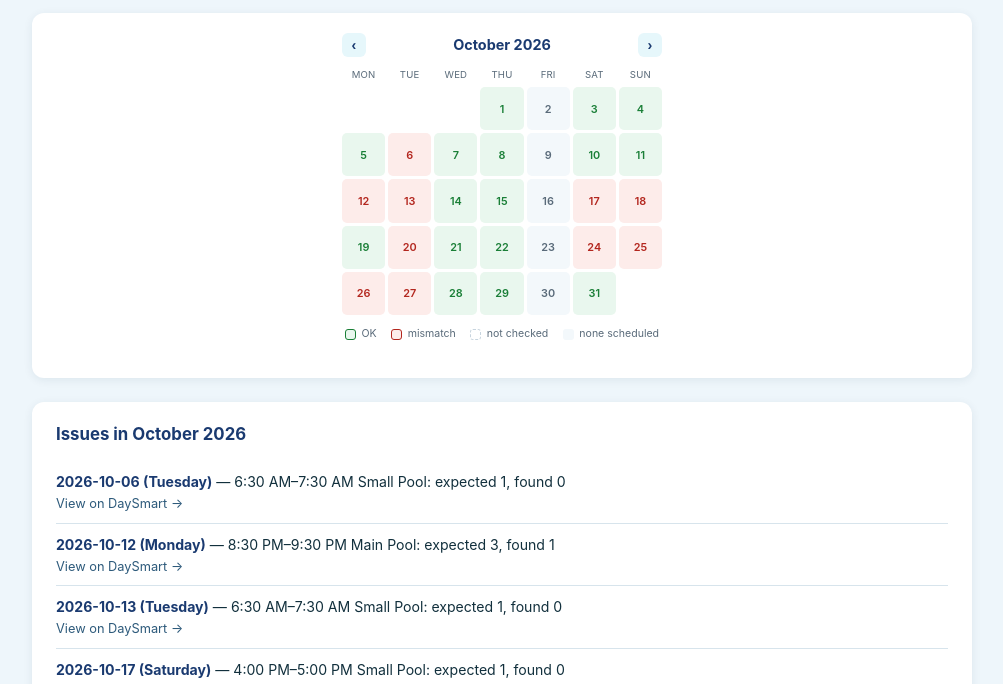
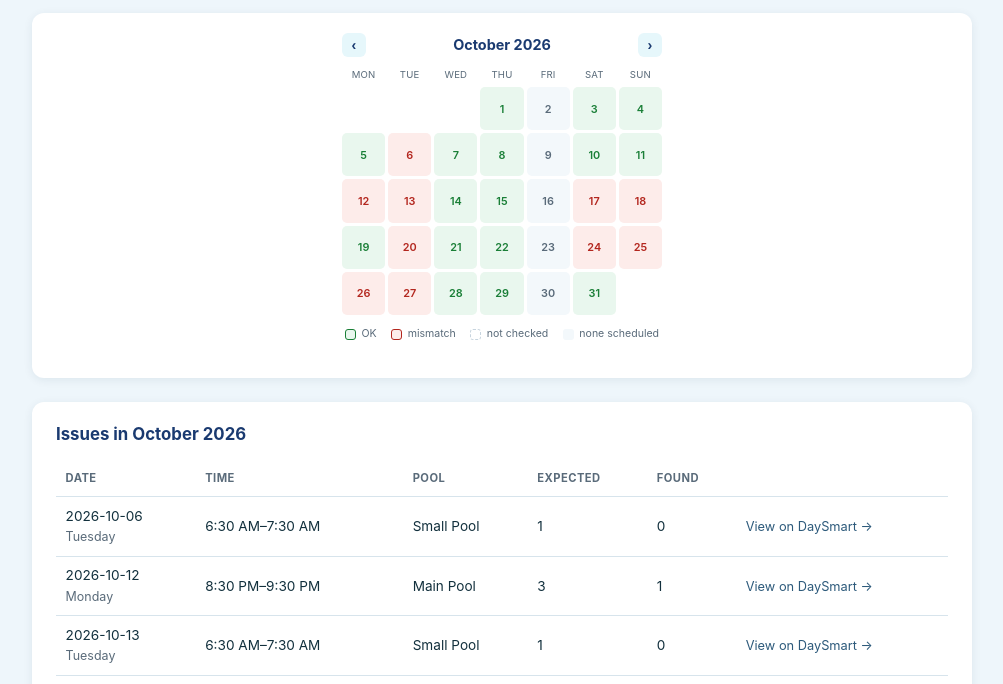
Before and after one commit to AlexandraASmirnova/bravewhales, a website: page schedule-dashboard/index.html in a window 1280 px wide. Shown: the part 97-781 px from the top of the page, without its empty margins (138-1141 px from the left). Drawn offline with Linux system fonts and the light colour scheme.

Commit message:
Show issues as a table (date, time, pool, expected, found, link)
One row per mismatched rule instead of grouping everything for a
date into one bullet, so a day with two bad slots (e.g. the Oct 18
over-booking) shows as two clear rows.

Co-Authored-By: Claude Opus 5 <noreply@anthropic.com>

```diff
--- a/schedule-dashboard/index.html
+++ b/schedule-dashboard/index.html
@@ -91,14 +91,14 @@
   .rule-row .tag.ok { color: var(--ok); }
   .rule-row .tag.bad { color: var(--err); }
 
-  .issues-list { list-style: none; margin: 0; padding: 0; }
-  .issues-list li {
-    padding: 0.6rem 0; border-bottom: 1px solid var(--border); font-size: 0.88rem;
-  }
-  .issues-list li:last-child { border-bottom: none; }
-  .issues-list .date { font-weight: 700; color: var(--navy); }
-  .issues-list a { color: var(--blue); font-size: 0.8rem; text-decoration: none; }
-  .issues-list a:hover { text-decoration: underline; }
+  .table-wrap { overflow-x: auto; }
+  .issues-table { width: 100%; border-collapse: collapse; font-size: 0.85rem; }
+  .issues-table th, .issues-table td { text-align: left; padding: 0.55rem 0.6rem; border-bottom: 1px solid var(--border); white-space: nowrap; }
+  .issues-table th { color: var(--muted); font-size: 0.7rem; text-transform: uppercase; letter-spacing: 0.04em; }
+  .issues-table tr:last-child td { border-bottom: none; }
+  .issues-table .dow { color: var(--muted); font-size: 0.78rem; }
+  .issues-table a { color: var(--blue); font-size: 0.8rem; text-decoration: none; }
+  .issues-table a:hover { text-decoration: underline; }
   .empty-note { color: var(--muted); font-style: italic; font-size: 0.88rem; }
   .loading { color: var(--muted); font-size: 0.9rem; }
 </style>
@@ -189,15 +189,33 @@
       return;
     }
 
-    $('issues').innerHTML = '<ul class="issues-list">' + issues.map(d => {
+    const rows = [];
+    issues.forEach(d => {
       const entry = history[d];
-      const bad = entry.rules.filter(r => !r.ok);
-      const details = bad.map(r =>
-        `${fmtTime(r.start_time)}–${fmtTime(r.end_time)} ${r.pool === 'small' ? 'Small' : 'Main'} Pool: expected ${r.expected}, found ${r.actual}`
-      ).join('; ');
-      return `<li><span class="date">${d} (${entry.weekday})</span> — ${details}
-        <br><a href="https://apps.daysmartrecreation.com/dash/x/waveaquatics/calendar?start=${d}&end=${d}&location=1" target="_blank" rel="noopener">View on DaySmart →</a></li>`;
-    }).join('') + '</ul>';
+      entry.rules.filter(r => !r.ok).forEach(r => {
+        rows.push({ date: d, weekday: entry.weekday, rule: r });
+      });
+    });
+
+    const rowsHtml = rows.map(({ date, weekday, rule: r }) => `
+      <tr>
+        <td>${date}<br><span class="dow">${weekday}</span></td>
+        <td>${fmtTime(r.start_time)}–${fmtTime(r.end_time)}</td>
+        <td>${r.pool === 'small' ? 'Small' : 'Main'} Pool</td>
+        <td>${r.expected}</td>
+        <td>${r.actual}</td>
+        <td><a href="https://apps.daysmartrecreation.com/dash/x/waveaquatics/calendar?start=${date}&end=${date}&location=1" target="_blank" rel="noopener">View on DaySmart →</a></td>
+      </tr>`).join('');
+
+    $('issues').innerHTML = `
+      <div class="table-wrap">
+        <table class="issues-table">
+          <thead>
+            <tr><th>Date</th><th>Time</th><th>Pool</th><th>Expected</th><th>Found</th><th></th></tr>
+          </thead>
+          <tbody>${rowsHtml}</tbody>
+        </table>
+      </div>`;
   }
 
   function renderCalendar() {
```
